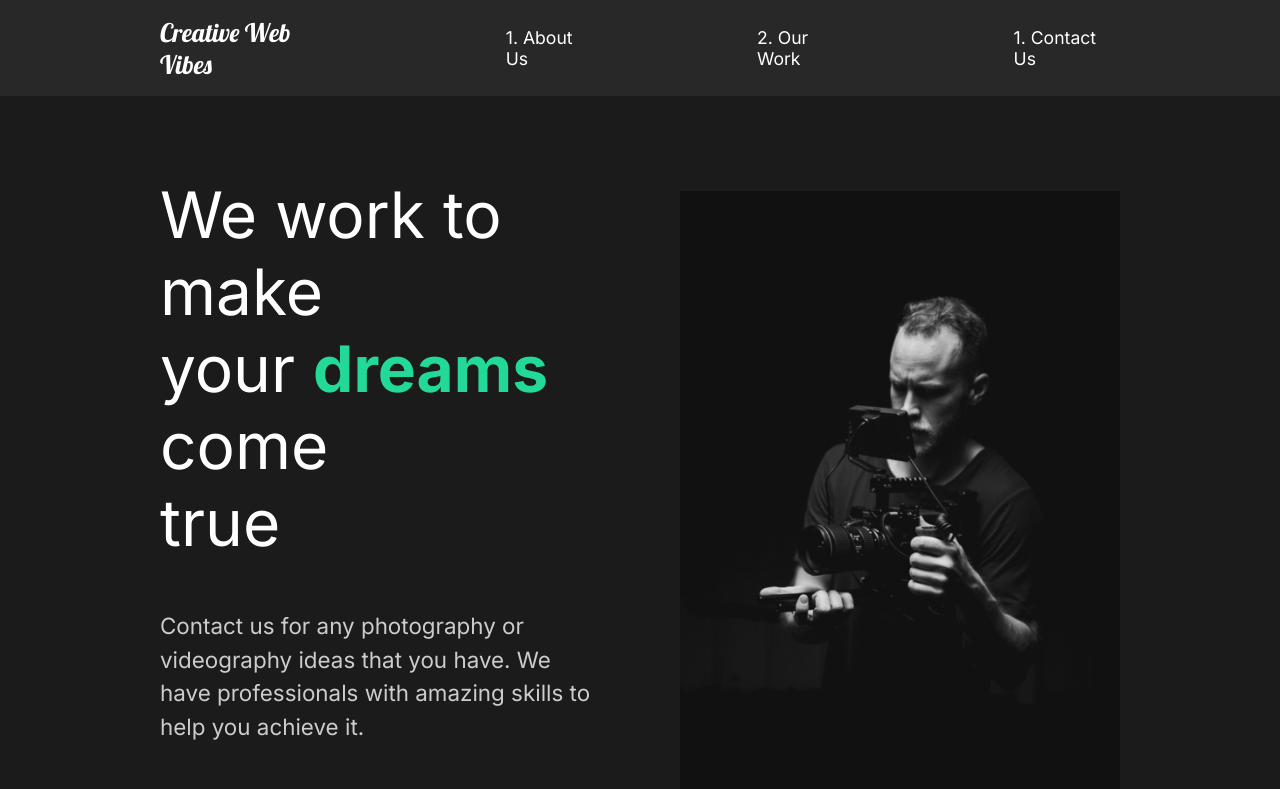
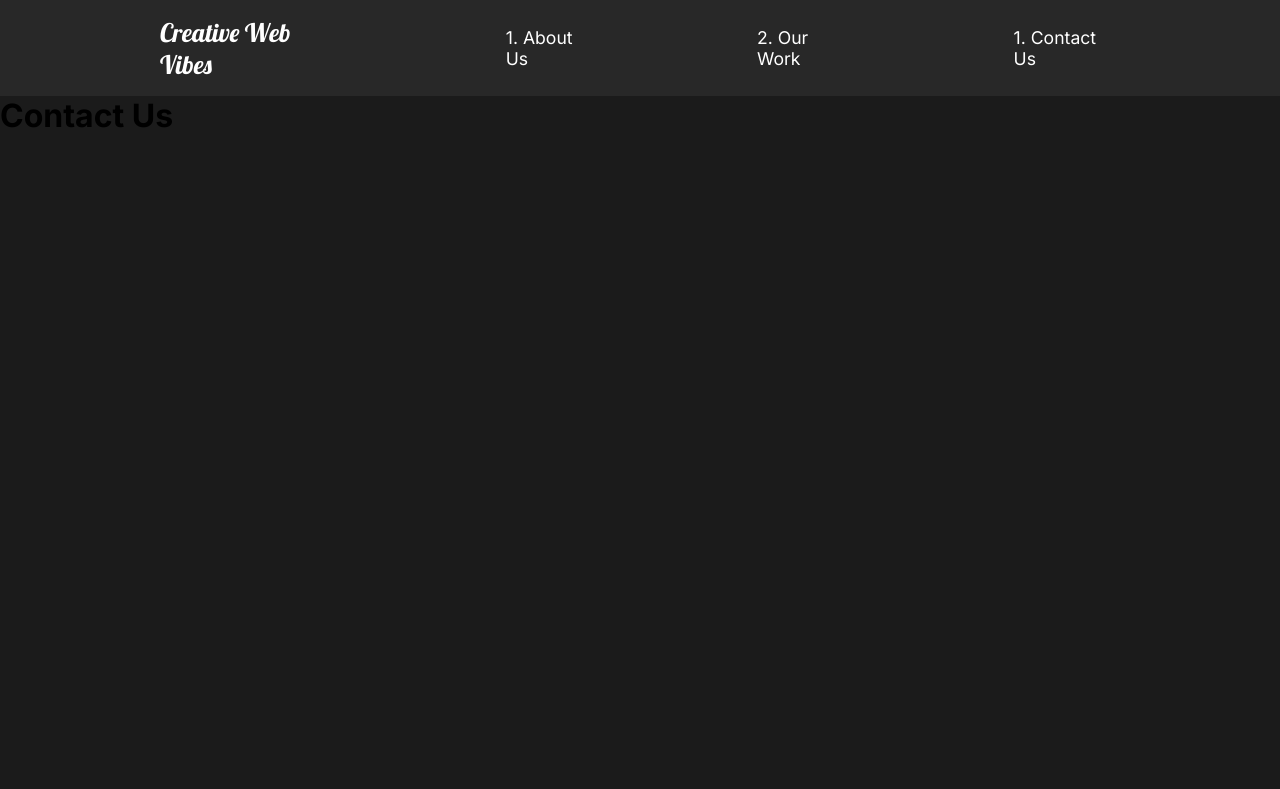
Before and after one commit to JoKeizer/website, a React (Create React App) app: page /contact in a window 1280 px wide. Shown: the top 789 px of the page. Built offline with nearby package versions, Linux system fonts and the light colour scheme.

Commit message:
React Router

```diff
--- a/src/App.js
+++ b/src/App.js
@@ -1,20 +1,27 @@
 //Nav
 import Nav from './components/Nav'
 
-
 //Pages
 import AboutUs from './pages/AboutUs';
+import OurWork from './pages/OurWork';
+import ContactUs from './pages/ContactUs';
 
 //Global Style
 import GlobalStyle from './components/GlobalStyle';
+
+//Router
+import { Routes ,Route } from 'react-router-dom';
 
 function App() {
   return (
     <div className="App">
       <GlobalStyle/>
       <Nav/>
-      <AboutUs/>
-
+      <Routes>
+        <Route path='/' exact element={<AboutUs/>} />
+        <Route path='/our-work' element={<OurWork/>} />
+        <Route path='/contact' element={<ContactUs/>} />
+      </Routes>
     </div>
   );
 }
--- a/src/components/Nav.js
+++ b/src/components/Nav.js
@@ -5,16 +5,16 @@ import styled from 'styled-components';
 const Nav = () => {
   return (
     <StyledNav>
-      <h1><a id="logo" href="#">Creative Web Vibes</a></h1>
+      <h1><a id="logo" href="/">Creative Web Vibes</a></h1>
       <ul>
         <li>
-          <a href="#">1. About Us</a>
+          <a href="/">1. About Us</a>
         </li>
         <li>
-          <a href="#">2. Our Work</a>
+          <a href="/our-work">2. Our Work</a>
         </li>
         <li>
-          <a href="#">1. Contact Us</a>
+          <a href="/contact">1. Contact Us</a>
         </li>
       </ul>
 
--- a/src/index.js
+++ b/src/index.js
@@ -2,11 +2,14 @@ import React from 'react';
 import ReactDOM from 'react-dom/client';
 import App from './App';
 import reportWebVitals from './reportWebVitals';
+import { BrowserRouter } from 'react-router-dom';
 
 const root = ReactDOM.createRoot(document.getElementById('root'));
 root.render(
   <React.StrictMode>
-    <App />
+    <BrowserRouter>
+      <App />
+    </BrowserRouter>
   </React.StrictMode>
 );
 
--- /dev/null
+++ b/src/pages/ContactUs.js
@@ -0,0 +1,12 @@
+import React from "react";
+
+const ContactUs = () => {
+  return(
+      <div>
+        <h1>Contact Us</h1>
+      </div>
+
+  )
+}
+
+export default ContactUs;
--- /dev/null
+++ b/src/pages/OurWork.js
@@ -0,0 +1,12 @@
+import React from "react";
+
+const OurWork = () => {
+  return(
+      <div>
+        <h1>Our Work</h1>
+      </div>
+
+  )
+}
+
+export default OurWork;
```
